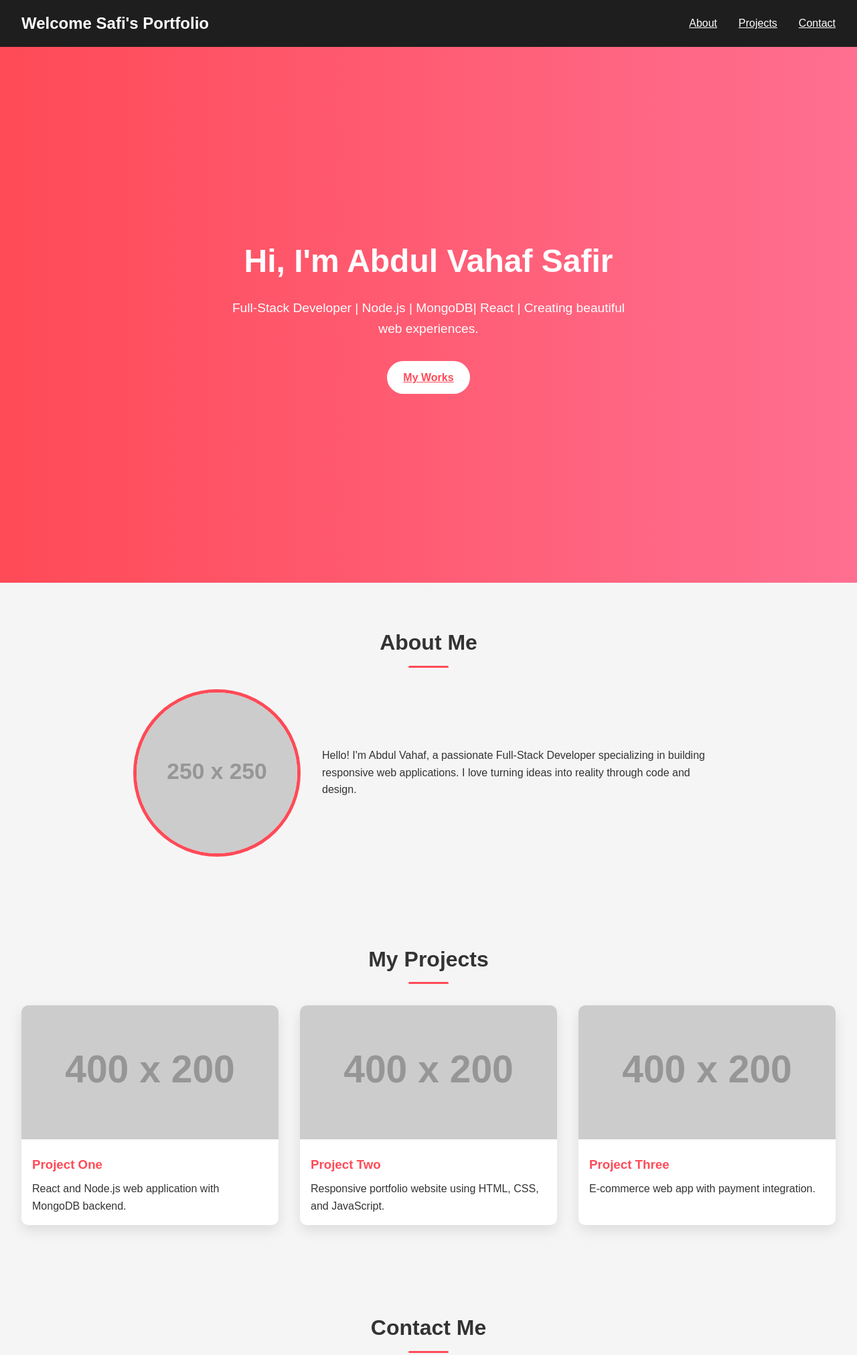
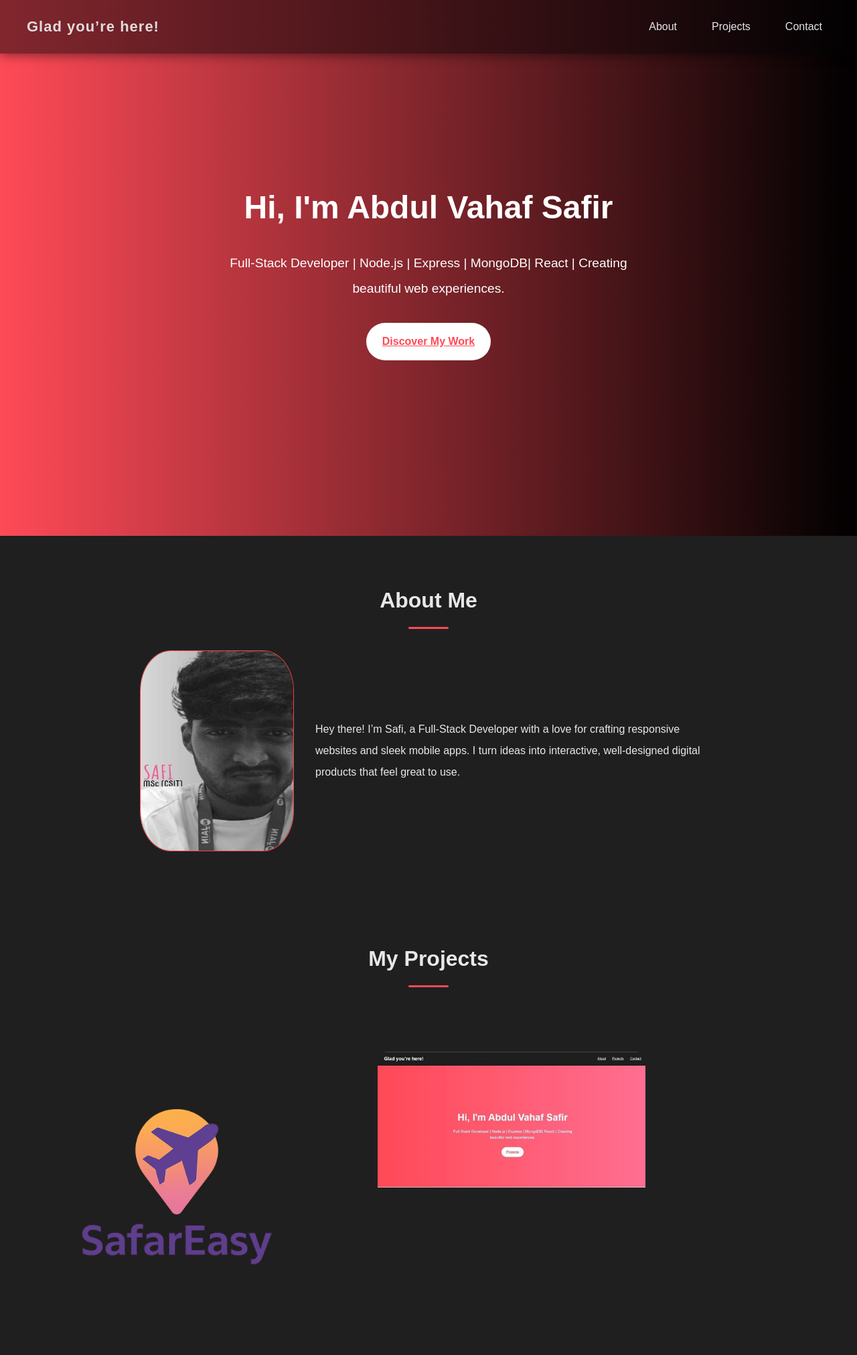
Before and after one commit to Abdulvahafsafir/portfolio, a plain HTML site: page index.html in a window 1280 px wide. Shown: the top 2023 px of the page at 67% size. Drawn offline with Linux system fonts and the light colour scheme; placeholder pictures from the web are drawn by us; files whose address does not match are found by name.

Commit message:
Add files via upload

```diff
--- a/index.html
+++ b/index.html
@@ -9,7 +9,7 @@
 <body>
   <!-- Navbar -->
   <nav>
-    <div class="logo"> Welcome Safi's Portfolio </div>
+    <div class="logo"> Glad you’re here! </div>
     <div class="menu-toggle" id="mobile-menu">&#9776;</div>
     <ul class="nav-links">
       <li><a href="#about">About</a></li>
@@ -19,50 +19,36 @@
   </nav>
 
   <!-- Hero -->
+
   <section class="hero">
     <h1>Hi, I'm Abdul Vahaf Safir</h1>
-    <p>Full-Stack Developer | Node.js | MongoDB| React | Creating beautiful web experiences.</p>
-    <a href="#projects" class="btn">My Works</a>
+    <p>Full-Stack Developer | Node.js | Express | MongoDB| React | Creating beautiful web experiences.</p>
+    <a href="#projects" class="btn">Discover My Work</a>
   </section>
 
   <!-- About -->
   <section id="about">
     <h2>About Me</h2>
     <div class="about">
-      <img src="https://via.placeholder.com/250" alt="Profile Picture">
+      <img src=" C:\Users\abdul\Desktop\portfolio\images\1234.jpg " alt="Profile Picture">
       <div class="bio">
-        <p>Hello! I'm Abdul Vahaf, a passionate Full-Stack Developer specializing in building responsive web applications. I love turning ideas into reality through code and design.</p>
+        <p>Hey there! I’m Safi, a Full-Stack Developer with a love for crafting responsive websites and sleek mobile apps. I turn ideas into interactive, well-designed digital products that feel great to use.</p>
       </div>
     </div>
   </section>
 
   <!-- Projects -->
-  <section id="projects">
+ <section class="Projects" id="projects">
     <h2>My Projects</h2>
-    <div class="projects">
-      <div class="project-card">
-        <img src="https://via.placeholder.com/400x200" alt="Project">
-        <div class="content">
-          <h3>Project One</h3>
-          <p>React and Node.js web application with MongoDB backend.</p>
-        </div>
-      </div>
-      <div class="project-card">
-        <img src="https://via.placeholder.com/400x200" alt="Project">
-        <div class="content">
-          <h3>Project Two</h3>
-          <p>Responsive portfolio website using HTML, CSS, and JavaScript.</p>
-        </div>
-      </div>
-      <div class="project-card">
-        <img src="https://via.placeholder.com/400x200" alt="Project">
-        <div class="content">
-          <h3>Project Three</h3>
-          <p>E-commerce web app with payment integration.</p>
-        </div>
-      </div>
-    </div>
+  <section class="track" id="track">
+
+    <carousel-card src="C:/Users/abdul/Desktop/intrn/logo.png" scale="1" type="line" title="pro1"></carousel-card>
+
+    <carousel-card src=" C:\Users\abdul\Desktop\portfolio\images\WhatsApp Image 2025-11-29 at 02.25.59_47dbce6c.jpg " scale="1" type="line"></carousel-card>
+
   </section>
+</section>
+
 
   <!-- Contact -->
   <section id="contact">
@@ -79,7 +65,7 @@
 
   <!-- Footer -->
   <footer>
-    &copy; 2025 Abdul Vahaf Safir M. All rights reserved.
+    &copy; 2025  All rights reserved.
   </footer>
 
   <script src="script.js"></script>
--- a/script.js
+++ b/script.js
@@ -1,10 +1,26 @@
-// Mobile menu toggle
-const menuToggle = document.getElementById('mobile-menu');
-const navLinks = document.querySelector('.nav-links');
+class CarouselCard extends HTMLElement {
+  connectedCallback() {
+    const src = this.getAttribute("src") || "";
+    const scale = this.getAttribute("scale") || "1";
+    const type = this.getAttribute("type") || "line";
 
-menuToggle.addEventListener('click', () => {
-  navLinks.classList.toggle('active');
-});
+    this.innerHTML = `
+      <div class="card" style="transform: scale(${scale});">
+        <img src="${src}" alt="carousel image">
+      </div>
+    `;
+  }
+}
+
+class CarouselExpand extends HTMLElement {
+  connectedCallback() {
+    this.innerHTML = `<button>Expand</button>`;
+  }
+}
+
+customElements.define("carousel-card", CarouselCard);
+customElements.define("carousel-expand", CarouselExpand);
+
 
 // Smooth scroll
 document.querySelectorAll('a[href^="#"]').forEach(anchor => {
@@ -25,3 +41,37 @@ contactForm.addEventListener('submit', function(e) {
   alert("Thanks for contacting me! I will get back to you soon.");
   contactForm.reset();
 });
+const floatImg = document.getElementById("floatImg");
+
+window.addEventListener("scroll", () => {
+  const sections = document.querySelectorAll("section");
+  let index = 0;
+
+  sections.forEach((sec, i) => {
+    const rect = sec.getBoundingClientRect();
+    if (rect.top <= 150 && rect.bottom >= 150) {
+      index = i;  // current section visible
+    }
+  });
+
+  // Corner changing logic
+  if (index === 0) {
+    floatImg.classList.add("right-corner");
+    floatImg.classList.remove("left-corner");
+  }
+
+  if (index === 1) {
+    floatImg.classList.add("left-corner");
+    floatImg.classList.remove("right-corner");
+  }
+
+  if (index === 2) {
+    floatImg.classList.add("right-corner");
+    floatImg.classList.remove("left-corner");
+  }
+
+  if (index === 3) {
+    floatImg.classList.add("left-corner");
+    floatImg.classList.remove("right-corner");
+  }
+});
--- a/style.css
+++ b/style.css
@@ -6,47 +6,107 @@
 }
 body {
   font-family: 'Arial', sans-serif;
-  line-height: 1.6;
-  background: #f5f5f5;
-  color: #333;
+  line-height: 2;
+  background: #000000e0;
+  color: #f5f5f5ef;
 }
 
 /* Navbar */
+/* ========== NAVBAR BASE ========== */
 nav {
-  background: #1e1e1e;
-  color: #fff;
-  padding: 1rem 2rem;
+  width: 100%;
   display: flex;
   justify-content: space-between;
   align-items: center;
-  position: sticky;
+  padding: 18px 40px;
+  background: #0304057e;              /* Modern dark theme */
+  position: fixed;
   top: 0;
+  left: 0;
   z-index: 1000;
+  box-shadow: 0 4px 14px rgba(0, 0, 0, 0.4);
 }
-nav .logo {
+
+/* Logo */
+.logo {
+  font-size: 22px;
   font-weight: 700;
-  font-size: 1.5rem;
+  color: #dfdcdc;
+  font-family: "Poppins", sans-serif;
+  letter-spacing: 1px;
 }
+
+/* Menu Links */
 .nav-links {
   list-style: none;
   display: flex;
-}
-.nav-links li {
-  margin-left: 2rem;
-}
-.nav-links li a {
-  color: #fff;
-  transition: 0.3s;
-}
-.nav-links li a:hover {
-  color: #ff4a57;
+  gap: 28px;
 }
 
-/* Mobile menu */
+.nav-links li a {
+  color: #e5e7eb;
+  text-decoration: none;
+  font-weight: 500;
+  font-size: 16px;
+  padding: 8px 12px;
+  transition: 0.3s ease;
+  position: relative;
+}
+
+/* Trendy hover underline animation */
+.nav-links li a::after {
+  content: "";
+  position: absolute;
+  width: 0;
+  height: 3px;
+  bottom: -4px;
+  left: 0;
+  background: linear-gradient(90deg, #ffffff, hsl(0, 87%, 55%));
+  transition: 0.3s;
+  border-radius: 10px;
+}
+
+.nav-links li a:hover::after {
+  width: 100%;
+}
+
+/* Text color change on hover */
+.nav-links li a:hover {
+  color: #ffffff;
+}
+
+/* ========== MOBILE MENU BUTTON ========== */
 .menu-toggle {
   display: none;
-  font-size: 2rem;
+  font-size: 28px;
+  color: white;
   cursor: pointer;
+}
+
+/* ========== MOBILE RESPONSIVE ========== */
+@media (max-width: 768px) {
+  .menu-toggle {
+    display: block;
+  }
+
+  .nav-links {
+    position: absolute;
+    top: 70px;
+    right: 0;
+    background: #0d1117;
+    width: 100%;
+    flex-direction: column;
+    gap: 20px;
+    padding: 20px 0;
+    text-align: center;
+    display: none;
+    border-top: 1px solid rgba(255,255,255,0.08);
+  }
+
+  /* Show menu when active */
+  .nav-links.active {
+    display: flex;
+  }
 }
 
 /* Hero */
@@ -57,7 +117,8 @@ nav .logo {
   align-items: center;
   text-align: center;
   height: 100vh;
-  background: linear-gradient(to right, #ff4a57, #ff6f91);
+  width: 100%;
+  background: linear-gradient(to right, #ff4a57, #000000);
   color: #fff;
   padding: 0 1rem;
   animation: fadeIn 1s ease-in;
@@ -113,44 +174,67 @@ h2::after {
   gap: 2rem;
 }
 .about img {
-  border-radius: 50%;
-  width: 250px;
-  height: 250px;
-  object-fit: cover;
-  border: 5px solid #ff4a57;
+  border-radius: 20%;
+  width: 230px;
+  height: 300px;
+  object-fit: fill;
+  border: 1px solid #ff4141;
 }
 .about .bio {
   max-width: 600px;
 }
 
 /* Projects */
-.projects {
-  display: grid;
-  grid-template-columns: repeat(auto-fit, minmax(250px, 1fr));
-  gap: 2rem;
+* {
+  box-sizing: border-box;
 }
-.project-card {
-  background: #fff;
-  border-radius: 10px;
+.floater {
+  width: 75%;
+  height: 75%;
+}
+.carousel {
+  width: 100%;
+  display: aflex;
+  justify-content: topcenter;
+  padding: 100px 0;
+  position: static;
+}
+
+.track {
+  display: flex;
+  gap: 100px;
+  overflow-x: auto;
+  scroll-behavior: smooth;
+}
+
+carousel-card {
+  display: block;
+  position: relative;
+  width: 400px;
+  height: 350px;
+  border-radius: 15px;
   overflow: hidden;
-  box-shadow: 0 8px 20px rgba(0,0,0,0.1);
-  transition: transform 0.3s;
+  cursor: pointer;
+  transition: 0.4s;
 }
-.project-card:hover {
-  transform: translateY(-10px);
-}
-.project-card img {
+
+carousel-card img {
   width: 100%;
-  height: 200px;
+  height: 100%;
   object-fit: cover;
 }
-.project-card .content {
-  padding: 1rem;
+
+carousel-card:hover {
+  transform: scale(1.05);
 }
-.project-card .content h3 {
-  margin-bottom: 0.5rem;
-  color: #ff4a57;
+
+carousel-expand {
+  position: absolute;
+  bottom: 40px;
+  right: 40px;
+  font-size: 35px;
 }
+
 
 /* Contact */
 .contact form {
@@ -184,10 +268,11 @@ h2::after {
 
 /* Footer */
 footer {
-  background: #1e1e1e;
-  color: #fff;
+  background: #f5f5f58a;
+  color: #000000;
   text-align: center;
-  padding: 2rem;
+  padding: 1rem;
+  border-radius: 50px 50px 0 0;
 }
 
 /* Responsive */
```
Also changed, not shown: 1234.jpg (added), WhatsApp Image 2025-11-29 at 02.25.59_47dbce6c.jpg (added), logo.png (added).
